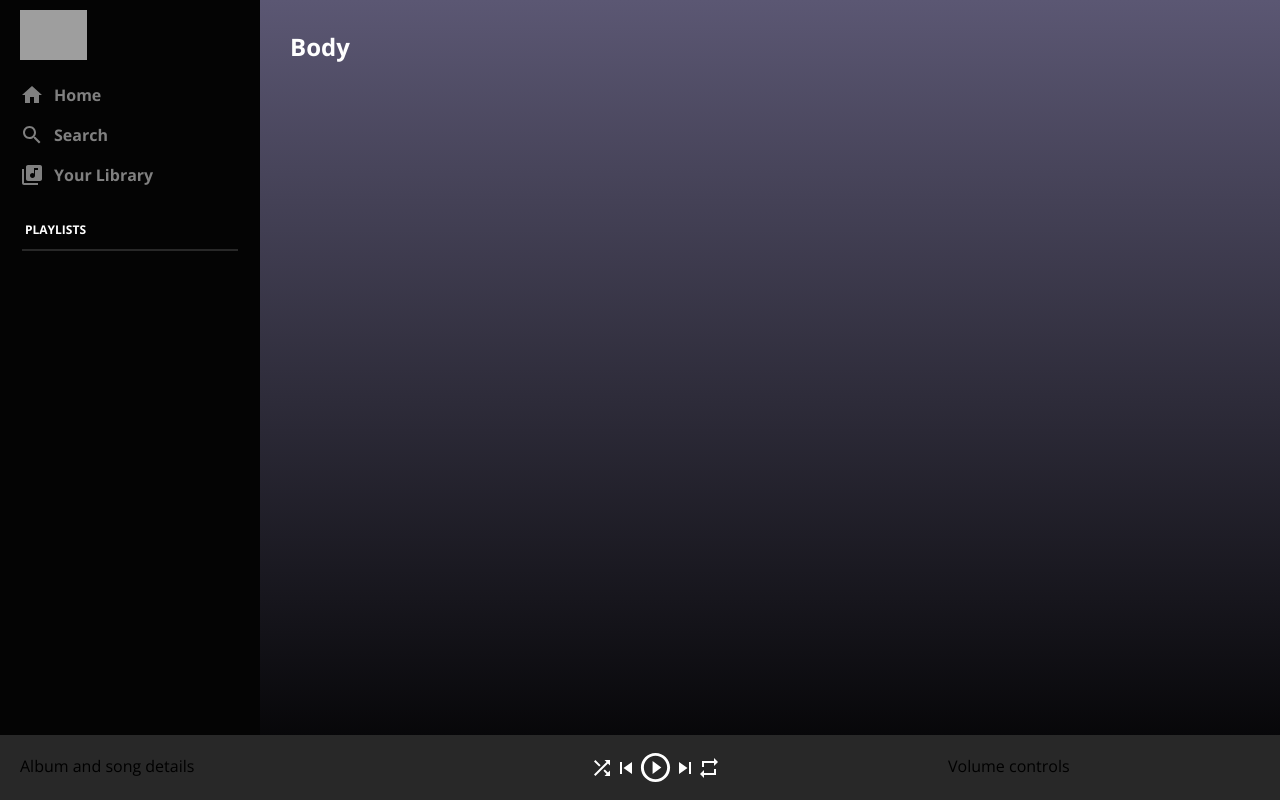
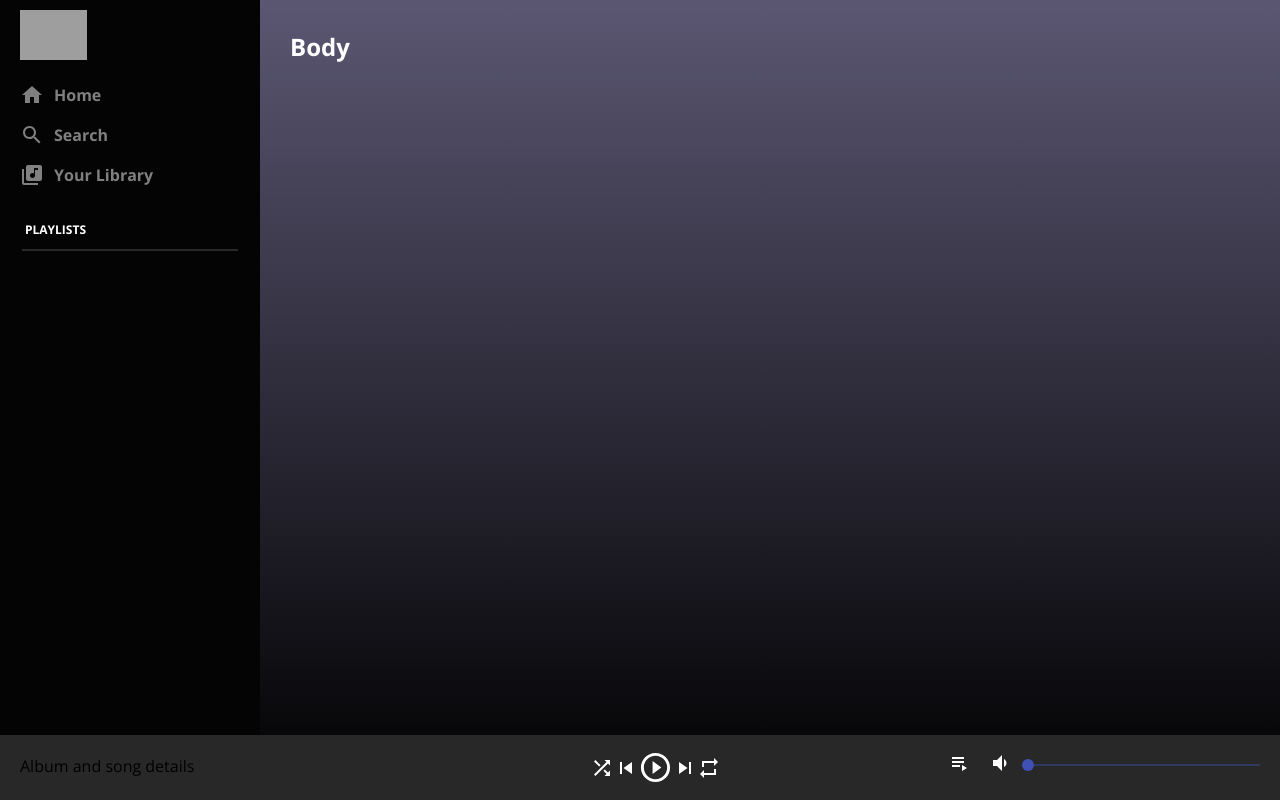
Before and after one commit to JoaoGil06/Spotify-React-Project, a React (Create React App) app: page / in a window 1280 px wide. Built offline with nearby package versions, Linux system fonts and the light colour scheme; grey boxes are pictures that could not be loaded; what spotify-web-api-js would draw is missing.

Commit message:
Create volume controls in footer

```diff
--- a/src/components/Footer/index.js
+++ b/src/components/Footer/index.js
@@ -10,7 +10,11 @@ import {
   Previous,
   Shuffle,
   Repeat,
+  PlaylistPlay,
+  VolumeDown,
 } from "./styles";
+
+import { Grid, Slider } from "@material-ui/core";
 
 const Footer = () => {
   return (
@@ -28,7 +32,19 @@ const Footer = () => {
       </Center>
 
       <Right>
-        <p>Volume controls</p>
+        <Grid container spacing={2}>
+          <Grid item>
+            <PlaylistPlay />
+          </Grid>
+
+          <Grid item>
+            <VolumeDown />
+          </Grid>
+
+          <Grid item xs>
+            <Slider />
+          </Grid>
+        </Grid>
       </Right>
     </Container>
   );
--- a/src/components/Footer/styles.js
+++ b/src/components/Footer/styles.js
@@ -4,6 +4,8 @@ import SkipPreviousIcon from "@material-ui/icons/SkipPrevious";
 import SkipNextIcon from "@material-ui/icons/SkipNext";
 import ShuffleIcon from "@material-ui/icons/Shuffle";
 import RepeatIcon from "@material-ui/icons/Repeat";
+import PlaylistPlayIcon from "@material-ui/icons/PlaylistPlay";
+import VolumeDownIcon from "@material-ui/icons/VolumeDown";
 
 export const Container = styled.div`
   position: fixed;
@@ -34,6 +36,10 @@ export const Center = styled.div`
 
 export const Right = styled.div`
   flex: 0.3;
+  display: flex;
+  justify-content: space-between;
+  align-items: center;
+  color: #fff;
 `;
 
 export const Play = styled(PlayCircleOutlineIcon)``;
@@ -41,3 +47,5 @@ export const Next = styled(SkipNextIcon)``;
 export const Previous = styled(SkipPreviousIcon)``;
 export const Shuffle = styled(ShuffleIcon)``;
 export const Repeat = styled(RepeatIcon)``;
+export const PlaylistPlay = styled(PlaylistPlayIcon)``;
+export const VolumeDown = styled(VolumeDownIcon)``;
```
